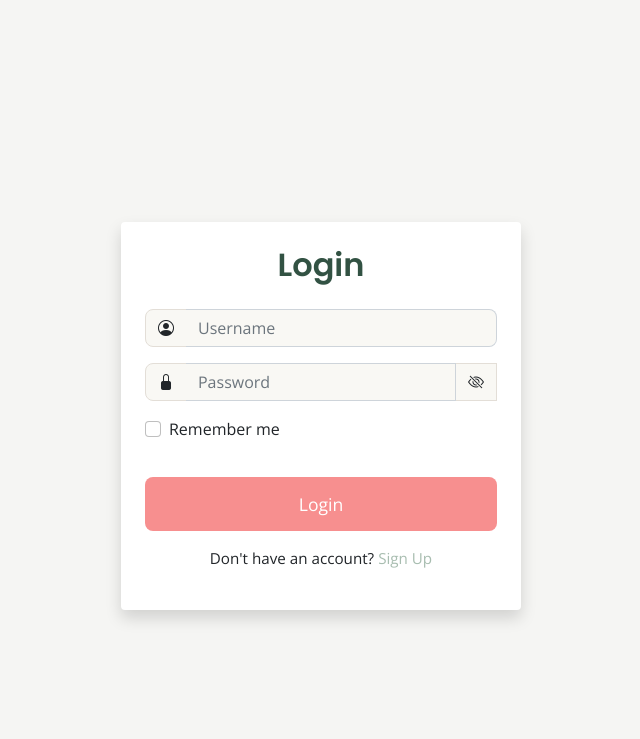
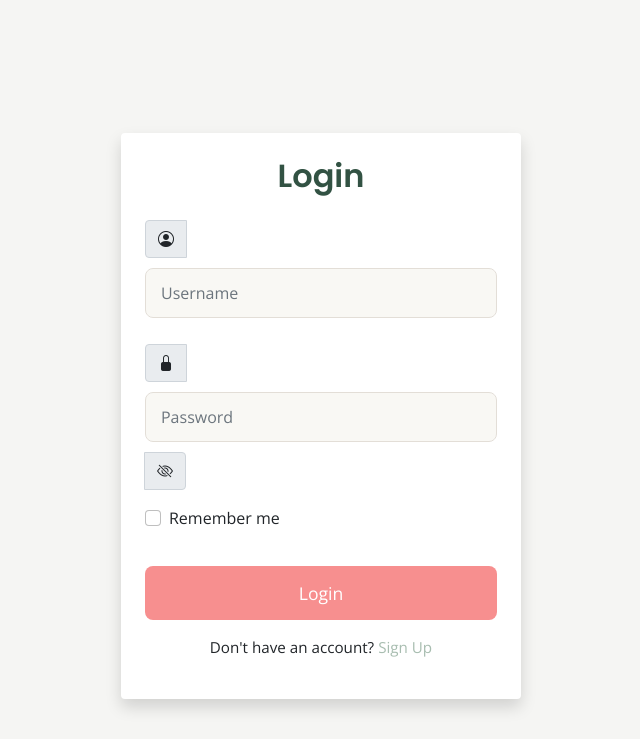
Before and after one commit to cybergemm/vibe_check, a Flask app: a page that uses app/templates/base.html in a window 1280 px wide. Shown: the part 111-850 px from the top of the page, without its empty margins (319-959 px from the left). Run offline with Flask 2, Linux system fonts and the light colour scheme.

Commit message:
add support for password visibility toggle and align input icons

```diff
--- a/app/static/css/login.css
+++ b/app/static/css/login.css
@@ -28,18 +28,15 @@ main.container {
     text-align: center;
 }
 
-.input-group .form-control {
-    border-left: none;
-    border-radius: 0 8px 8px 0;
+#username,
+#password {
+    width: 100%;
+    padding: 12px 15px;
+    margin: 10px 0;
+    border: 1px solid #E3DED7;
+    border-radius: 8px;
     background-color: #F9F8F4;
     font-size: 1rem;
-}
-
-.input-group .input-group-text {
-    background-color: #F9F8F4;
-    border-right: none;
-    border-radius: 8px 0 0 8px;
-    border: 1px solid #E3DED7;
 }
 
 .login-card button {
@@ -88,3 +85,7 @@ main.container {
 .forgot-password a:hover {
     text-decoration: underline;
 }
+
+.toggle-password {
+    cursor: pointer;
+}
```
Also changed, not shown: app/static/css/signup.css (+12 -10 lines).
